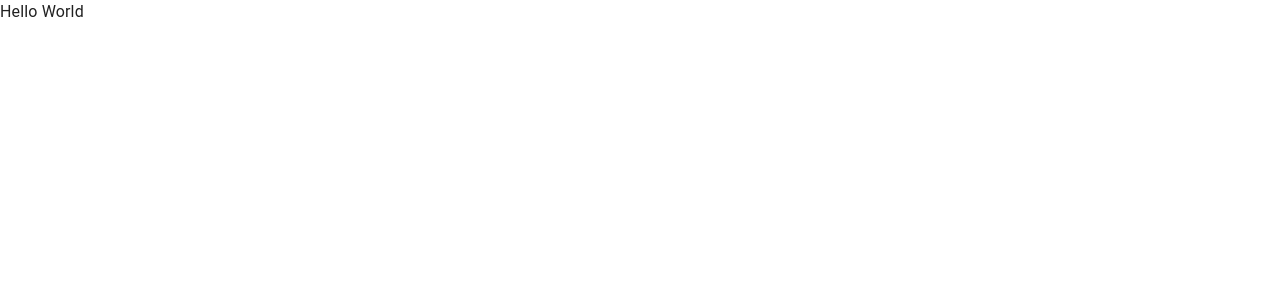
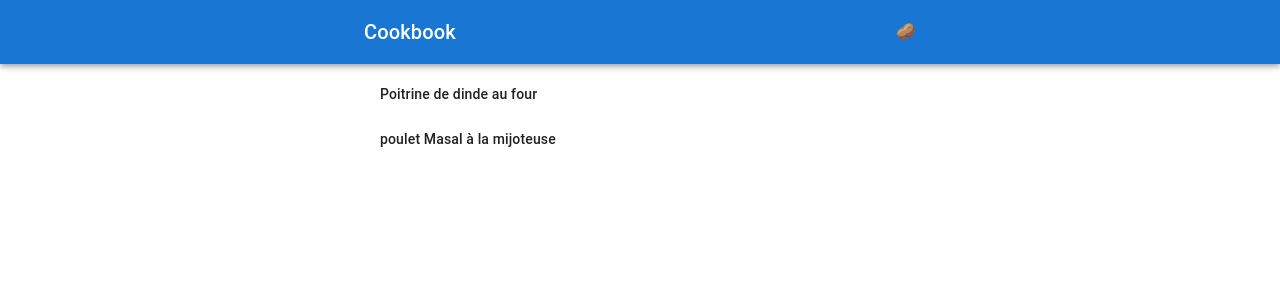
Before and after one commit to tomzmtl/cookbook, a React (Vite) app: page / in a window 1280 px wide. Shown: the top 300 px of the page. Built offline with nearby package versions, Linux system fonts and the light colour scheme.

Commit message:
feat: display list of recipes

```diff
--- /dev/null
+++ b/src/components/AppBar/index.tsx
@@ -0,0 +1,24 @@
+import {
+  Box,
+  Container,
+  AppBar as MuiAppBar,
+  Toolbar,
+  Typography,
+} from "@mui/material"
+
+const AppBar = () => {
+  return (
+    <MuiAppBar position="sticky">
+      <Container maxWidth="sm">
+        <Toolbar style={{ paddingLeft: 0, paddingRight: 0 }}>
+          <Typography variant="h6" component="div" sx={{ flexGrow: 1 }}>
+            Cookbook
+          </Typography>
+          <Box>🥔</Box>
+        </Toolbar>
+      </Container>
+    </MuiAppBar>
+  )
+}
+
+export default AppBar
--- a/src/components/AppRoot/index.tsx
+++ b/src/components/AppRoot/index.tsx
@@ -1,8 +1,14 @@
-import { createTheme, CssBaseline, ThemeProvider } from "@mui/material"
+import {
+  Container,
+  createTheme,
+  CssBaseline,
+  ThemeProvider,
+} from "@mui/material"
 import { Provider } from "react-redux"
 import { createBrowserRouter, RouterProvider } from "react-router-dom"
 import { store } from "../../app/store"
 import App from "../App"
+import AppBar from "../AppBar"
 
 const router = createBrowserRouter([
   {
@@ -21,9 +27,12 @@ const AppRoot = () => {
   return (
     <ThemeProvider theme={theme}>
       <CssBaseline />
-      <Provider store={store}>
-        <RouterProvider router={router} />
-      </Provider>
+      <AppBar />
+      <Container maxWidth="sm">
+        <Provider store={store}>
+          <RouterProvider router={router} />
+        </Provider>
+      </Container>
     </ThemeProvider>
   )
 }
--- a/src/components/RecipesView/index.tsx
+++ b/src/components/RecipesView/index.tsx
@@ -1,5 +1,24 @@
+import { Box, List, ListItemButton, ListItemText } from "@mui/material"
+import recipes from "../../data/recipes"
+import { Recipe } from "../../types"
+
 const RecipesView = () => {
-  return <div>Hello World</div>
+  const renderRecipe = (recipe: Recipe) => {
+    return (
+      <ListItemButton key={recipe.title}>
+        <ListItemText
+          primary={recipe.title}
+          primaryTypographyProps={{ fontSize: 14, fontWeight: "medium" }}
+        />
+      </ListItemButton>
+    )
+  }
+
+  return (
+    <Box>
+      <List>{recipes.map(renderRecipe)}</List>
+    </Box>
+  )
 }
 
 export default RecipesView
--- /dev/null
+++ b/src/data/recipes.ts
@@ -0,0 +1,86 @@
+import { Recipe } from "../types"
+
+const recipes: Recipe[] = [
+  {
+    title: "Poitrine de dinde au four",
+    ingredients: [
+      {
+        name: "Poitrine de dinde",
+        quantity: [500, "g"],
+        prep: ["fraîche", "désossée", "sans peau"],
+      },
+      {
+        name: "Ail",
+        quantity: [3, "gousses"],
+        prep: ["épluché", "coupé en allumettes"],
+      },
+      { name: "Sel" },
+      { name: "Poivre" },
+      { name: "Herbes de provence" },
+      { name: "Huile d'olive" },
+    ],
+    oven: { preHeatTempF: 450 },
+    instructions: [
+      "Sécher la poitrine en tapotant avec un essuie-tout",
+      "Placer dans un plat allant au four avec couvercle",
+      "Faire de petites incisions au couteau et insérer l'ail dans la viande",
+      "Badigeonner d'huile d'olive et assaisonner avec sel, poivre et herbes de Provence (2 cotés)",
+      "Rôtir à découvert pendant 15min",
+      "Placer le couvercle puis cuire 45min",
+      "Sortir et laisser reposer 15min avant de sortir la viande du plat",
+    ],
+    meatGuide: "Turkey",
+  },
+  {
+    title: "poulet Masal à la mijoteuse",
+    ingredients: [
+      {
+        name: "cuisse de poulet",
+        quantity: [2, "lbs"],
+        prep: ["désossée", "sans peau"],
+      },
+      { name: "Oignon jaune", quantity: [1], prep: ["en dés"] },
+      { name: "Ail", quantity: [3, "gousses"], prep: ["émincé"] },
+      {
+        name: "Gingembre",
+        quantity: [1, "tbsp"],
+        prep: ["frais", "haché ou râpé"],
+      },
+      {
+        name: "Garam masala",
+        quantity: [1.5, "tbsp"],
+      },
+      { name: "Cumin", quantity: ["1/2", "tsp"] },
+      { name: "Curcuma", quantity: ["1/2", "tsp"] },
+      { name: "Paprika fumé", quantity: ["1/2", "tsp"] },
+      { name: "Sel", quantity: ["1/2", "tsp"] },
+      { name: "Piment de Cayenne", quantity: ["1/4", "tsp"] },
+      {
+        name: "Crême sûre",
+        quantity: ["1/3", "cup"],
+      },
+      { name: "Sauce tomate", quantity: [450, "ml"] },
+      { name: "Poivre" },
+      { name: "Huile d'olive" },
+    ],
+    instructions: [
+      "Combiner tous les épices dans un petit bol",
+      "Recouvrir le poulet avec le mélange d'épices",
+      "Dans une poêle, chauffer l'huile (force: 7)",
+      "Saisir le poulet (3min de chaque coté) puis réserver",
+      "Faire ramollir l'oignon dans la poêle et placer dans le fond de la mijoteuse",
+      "Mettre le poulet dans la mijoteuse",
+      "Déglacer la poêle et verser le liquide dans la mijoteuse",
+      "Ajouter ail, gingembre, sauce tomate",
+      "Mélanger le tout et lancer la cuisson",
+      "Une fois le temps de cuisson écoulé, ajouter la crème sûre",
+    ],
+    slowCooker: {
+      low: 6,
+      high: 3,
+    },
+    serveWith: ["Riz basmati", "Coriandre fraîche"],
+  },
+]
+
+export default recipes
--- /dev/null
+++ b/src/types.ts
@@ -0,0 +1,45 @@
+export type MeatType = "Turkey" | "Chicken" | "Beef" | "Pork"
+
+export type RecipeIngredient = {
+  name: string
+  quantity?: [amount: number | string, unit?: string]
+
+  /**
+   * Additional states in which the ingredient must be.
+   */
+  prep?: string[]
+}
+
+export type Recipe = {
+  title: string
+  ingredients: RecipeIngredient[]
+  instructions: string[]
+
+  /**
+   * Suggestions to serve recipe with.
+   */
+  serveWith?: string[]
+
+  /**
+   * If oven recipe, indicate pre-heat temperature.
+   */
+  oven?: {
+    /**
+     * Farenheit temperature.
+     */
+    preHeatTempF: number
+  }
+
+  /**
+   * Temprature directions for slow cooker.
+   */
+  slowCooker?: {
+    low: number
+    high: number
+  }
+
+  /**
+   * Additional information about the meat used (cook temperature).
+   */
+  meatGuide?: MeatType
+}
```
